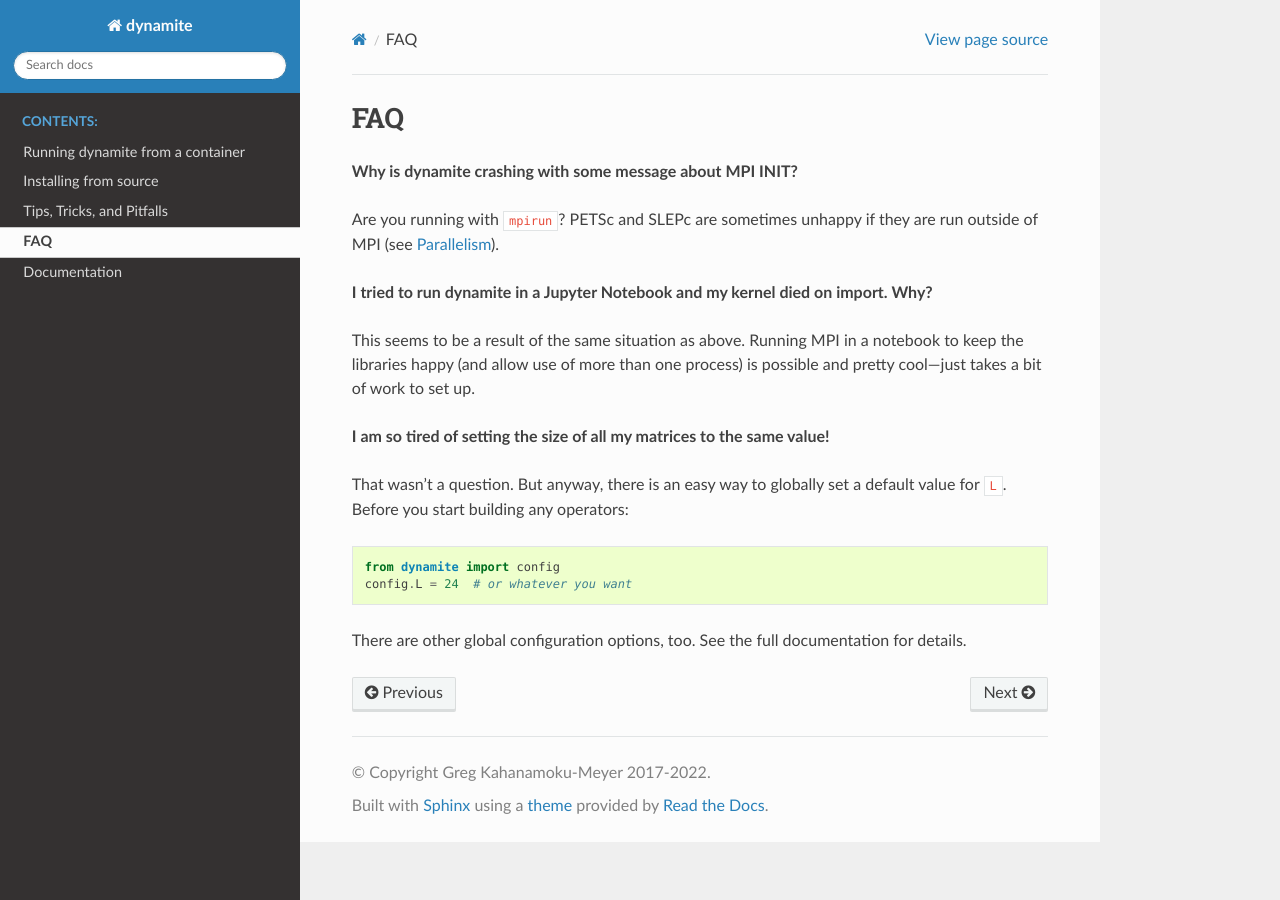
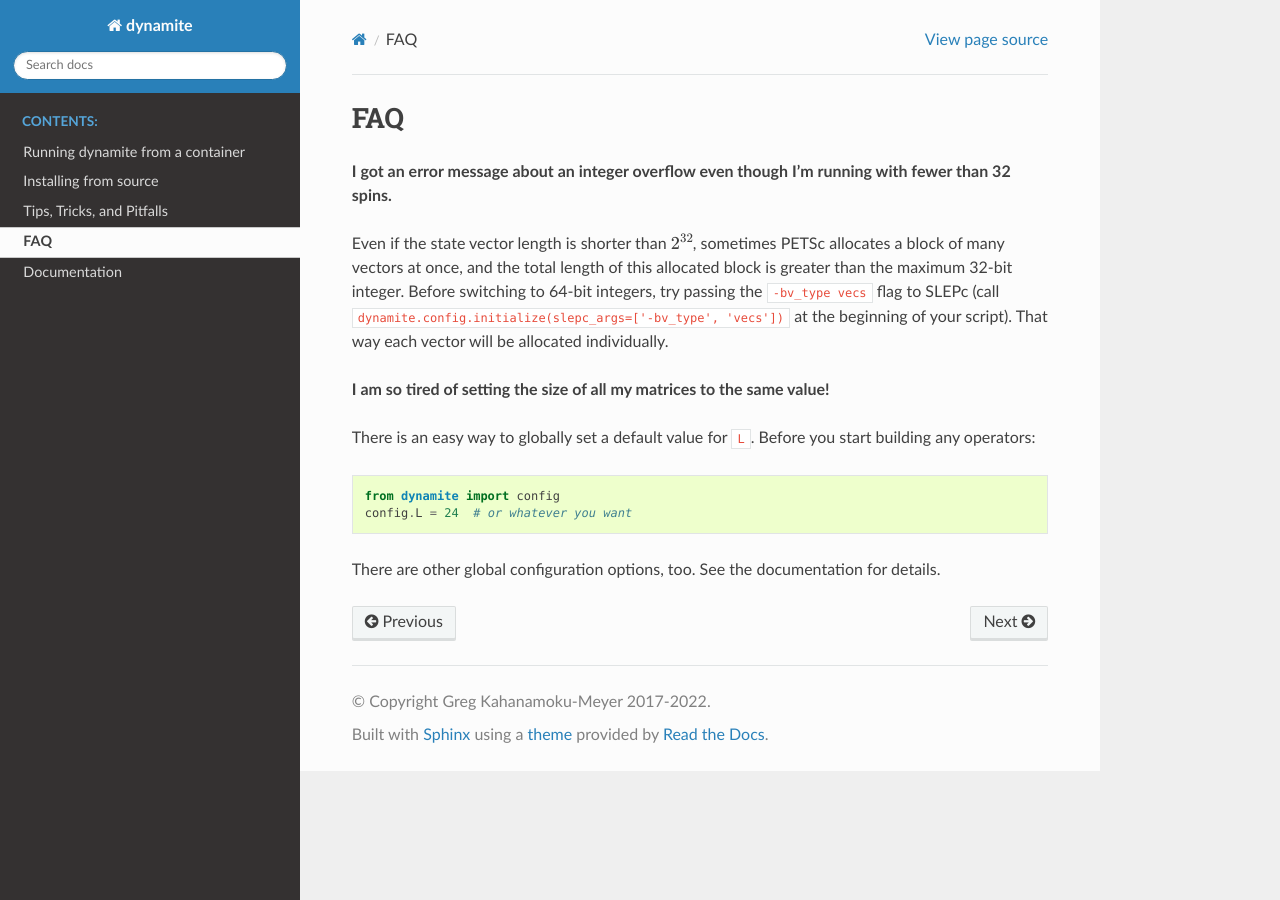
Before and after one commit to GregDMeyer/dynamite, a Sphinx documentation site: the page built from docs/FAQ.rst, in a window 1280 px wide. Built offline with Sphinx 7.4.7 and the Read the Docs theme 2.0.0, drawn with Linux system fonts in a browser that asks for light colours.

Commit message:
update FAQ

```diff
--- a/docs/FAQ.rst
+++ b/docs/FAQ.rst
@@ -2,20 +2,13 @@
 FAQ
 ===
 
-**Why is dynamite crashing with some message about MPI INIT?**
+**I got an error message about an integer overflow even though I'm running with fewer than 32 spins.**
 
-Are you running with ``mpirun``? PETSc and SLEPc are sometimes unhappy if they
-are run outside of MPI (see :ref:`parallelism`).
-
-**I tried to run dynamite in a Jupyter Notebook and my kernel died on import. Why?**
-
-This seems to be a result of the same situation as above. Running MPI in a
-notebook to keep the libraries happy (and allow use of more than one process) is
-possible and pretty cool---just takes a bit of work to set up.
+Even if the state vector length is shorter than :math:`2^{32}`, sometimes PETSc allocates a block of many vectors at once, and the total length of this allocated block is greater than the maximum 32-bit integer. Before switching to 64-bit integers, try passing the ``-bv_type vecs`` flag to SLEPc (call ``dynamite.config.initialize(slepc_args=['-bv_type', 'vecs'])`` at the beginning of your script). That way each vector will be allocated individually.
 
 **I am so tired of setting the size of all my matrices to the same value!**
 
-That wasn't a question. But anyway, there is an easy way to globally set a
+There is an easy way to globally set a
 default value for ``L``. Before you start building any operators:
 
 .. code:: python
@@ -23,5 +16,5 @@ default value for ``L``. Before you start building any operators:
     from dynamite import config
     config.L = 24  # or whatever you want
 
-There are other global configuration options, too. See the full documentation
+There are other global configuration options, too. See the documentation
 for details.
```
